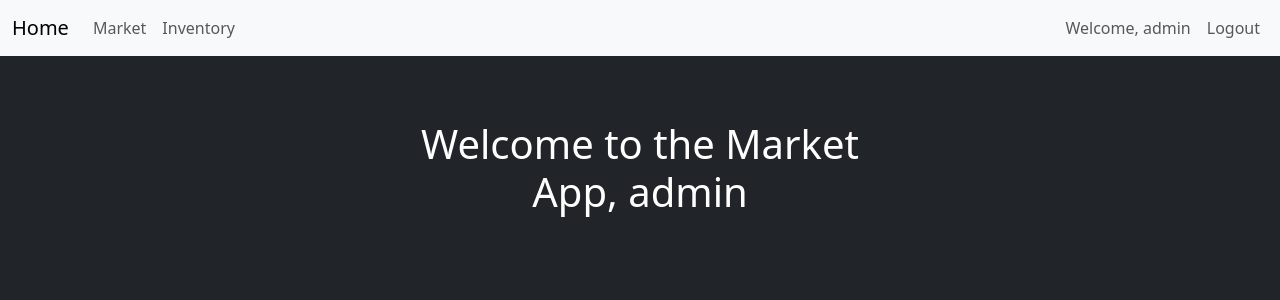
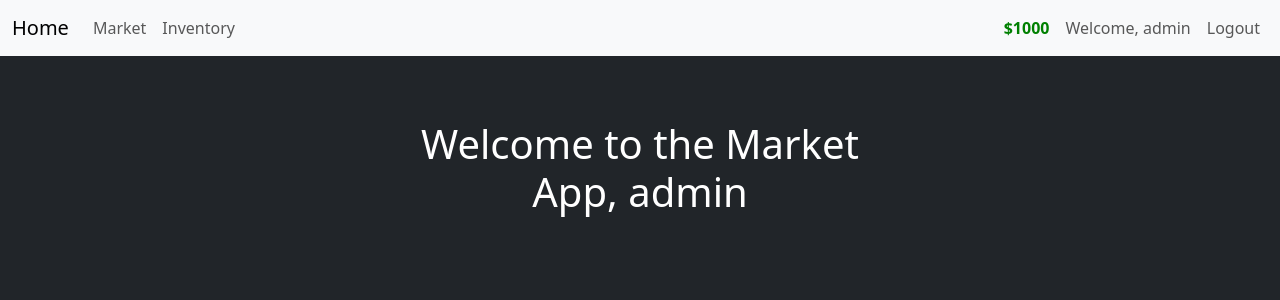
Before and after one commit to astpalai/Flask-Inventory-Management, a Flask app: page / in a window 1280 px wide. Shown: the top 300 px of the page. Run offline with Flask 3, Linux system fonts and the light colour scheme; a user stored in the database is signed in.

Commit message:
Added budget to users

```diff
--- a/website/models.py
+++ b/website/models.py
@@ -6,6 +6,7 @@ class User(db.Model, UserMixin):
     username = db.Column(db.String(50), unique = True, nullable = False)
     email = db.Column(db.String(50), unique = True, nullable = False)
     password = db.Column(db.String(20))
+    budget = db.Column(db.Integer(), nullable=False, default=1000)
 
 class Products(db.Model, UserMixin):
     id = db.Column(db.Integer, primary_key=True)
--- a/website/templates/base.html
+++ b/website/templates/base.html
@@ -28,6 +28,10 @@
                             </ul>
                         {% endif %}
                         <ul class="navbar-nav ms-auto">
+                            <a class="nav-link" style="color: green; font-weight: bold">
+                                <i class="fas fa-coins"></i>
+                                ${{ current_user.budget }}
+                            </a>
                             <a class="nav-link">Welcome, {{ current_user.username }}</a>
                             <a class="nav-link" href="{{ url_for('auth.logout') }}">Logout</a>
                         </ul>
```
